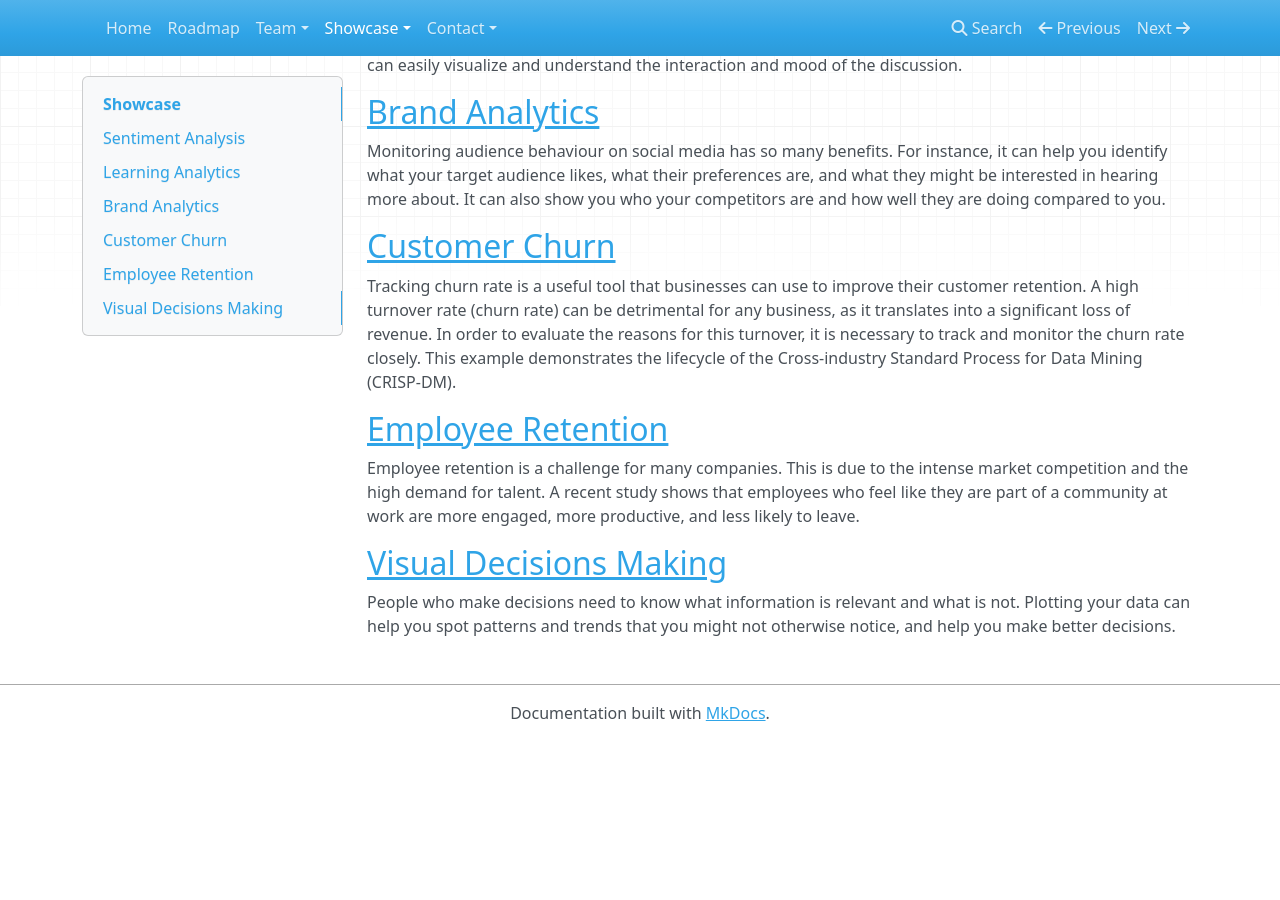
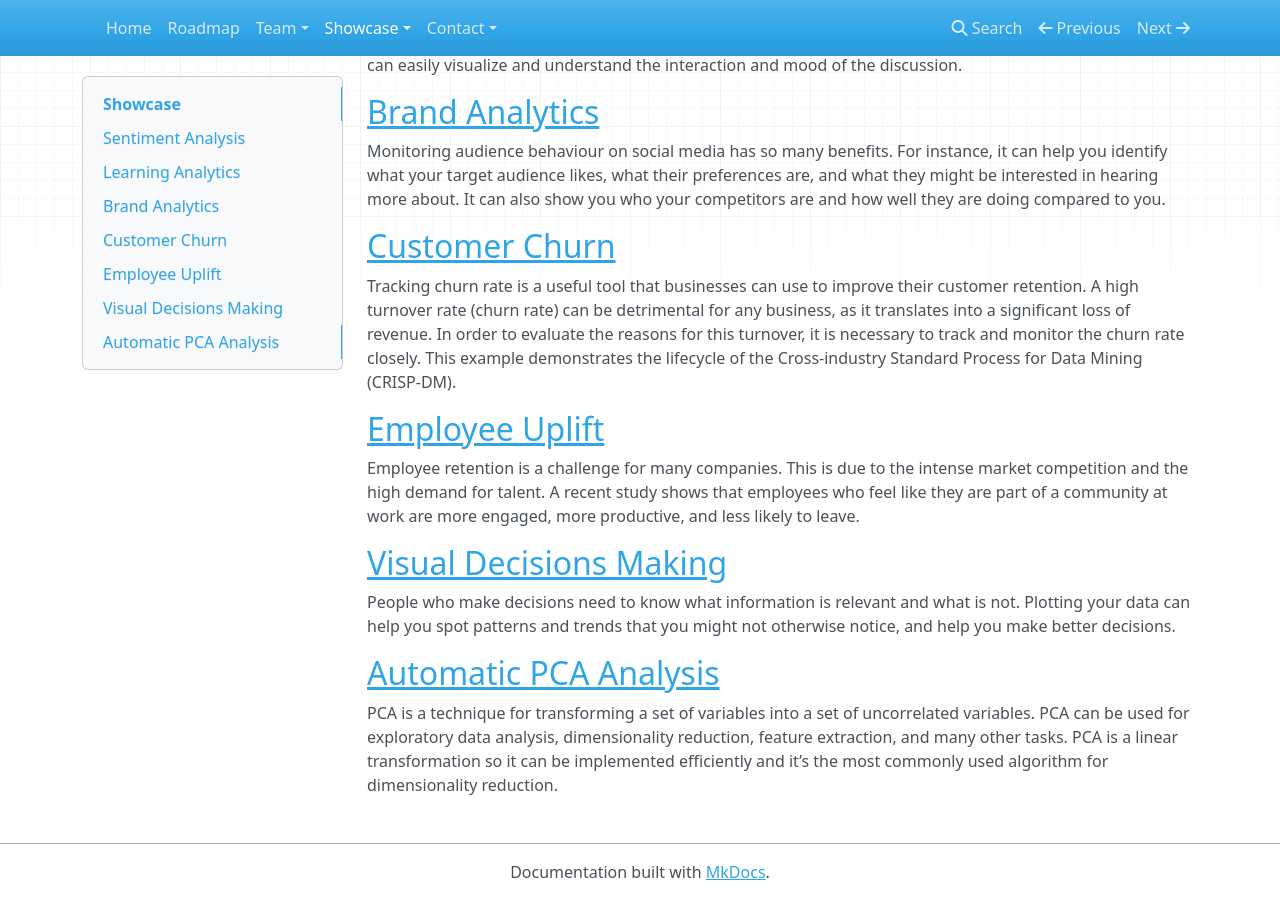
Before and after one commit to michaelborck/tbac, an MkDocs documentation site: the page built from docs/showcase/index.md, in a window 1280 px wide and 900 px high, scrolled down 532 px. Built offline with MkDocs 1.6.1, drawn with Linux system fonts in a browser that asks for light colours; nearby versions of some CDN libraries; before the commit the page ends 1273 px from its top, so only the background shows below that.

Commit message:
Completed more example, and restructured showcase directories

```diff
--- a/docs/showcase/index.md
+++ b/docs/showcase/index.md
@@ -44,7 +44,7 @@ to evaluate the reasons for this turnover, it is necessary to track and monitor
 the churn rate closely. This example demonstrates the lifecycle of the
 Cross-industry Standard Process for Data  Mining (CRISP-DM).
 
-## [Employee Retention](employee-retention.md)
+## [Employee Uplift](employee-retention.md)
 
 Employee retention is a challenge for many companies. This is due to the
 intense market competition and the high demand for talent. A recent study
@@ -56,3 +56,11 @@ more engaged, more productive, and less likely to leave.
 People who make decisions need to know what information is relevant and what
 is not. Plotting your data can help you spot patterns and trends that you
 might not otherwise notice, and help you make better decisions.
+
+## [Automatic PCA Analysis](pca-analysis/pca-analysis.md)
+
+PCA is a technique for transforming a set of variables into a set of
+uncorrelated variables. PCA can be used for exploratory data analysis,
+dimensionality reduction, feature extraction, and many other tasks. PCA is a
+linear transformation so it can be implemented efficiently and it’s the most
+commonly used algorithm for dimensionality reduction.
--- a/mkdocs.yml
+++ b/mkdocs.yml
@@ -2,7 +2,6 @@ site_name: ''
 site_url: https://businessanalyticscentre.website/
 site_description: Democratising Analytics, Increasing Collaborations, Industry Focused
 site_author: TBAC Team
-
 
 theme:
     name: mkdocs
@@ -27,15 +26,17 @@ nav:
         - Blackboard Discussion: showcase/discussion-board/discussion-board.md
         - Brand Analytics: showcase/brand-analytics/brand-analytics.md
         - Customer Churn:
-            - Overview: showcase/customer-churn/00_crisp-dm.md
-            - Business Understanding: showcase/customer-churn/01_business-understanding.md
+            - Overview: showcase/customer-churn/00_crisp-dm/00_crisp-dm.md
+            - Business Understanding: showcase/customer-churn/01_business-understanding/01_business-understanding.md
             - Data Understanding: showcase/customer-churn/02_data-understanding/02_data-understanding.md
-            - Data Preparation: showcase/customer-churn/03_data-preparation.md
-            - Modeling: showcase/customer-churn/04_modeling.md
+            - Data Preparation: showcase/customer-churn/03_data-preparation/03_data-preparation.md
+            - Modeling: showcase/customer-churn/04_modeling/04_modeling.md
             - Evaluation: showcase/customer-churn/05_evaluation/05_evaluation.md
-            - Deployment: showcase/customer-churn/06_deployment.md
-        - Employee Retention: showcase/employee-retention.md
+            - Deployment: showcase/customer-churn/06_deployment/06_deployment.md
+        - Employee Uplift: showcase/employee-uplift/employee-uplift.md
         - Visual Decisions: showcase/visual-decisions/visual-decisions.md
+        - Automated PCA: showcase/pca-analysis/pca-analysis.md
+
     - Contact:
         - A.Prof Nik Thompson: "mailto:nik.thompson@curtin.edu.au?subject=Discuss%20Business%20Analytics"
         - Dr Luke Butcher: "mailto:luke.butcher@curtin.edu.au?subject=Discuss%20Business%20Analytics"
```
Also changed, not shown: docs/showcase/customer-churn/00_crisp-dm/00_crisp-dm.md (renamed from docs/showcase/customer-churn/00_crisp-dm.md, +7 -7 lines), docs/showcase/customer-churn/06_deployment/06_deployment.md (renamed from docs/showcase/customer-churn/06_deployment.md, +4 -0 lines), docs/showcase/employee-uplift/employee-uplift.md (renamed from docs/showcase/employee-retention.md, +1 -1 lines), docs/showcase/pca-analysis.md (deleted, +0 -4 lines), docs/showcase/pca-analysis/pca-analysis.md (added, +22 -0 lines), docs/showcase/customer-churn/00_crisp-dm/CRISP-DM_Process_Diagram.png (renamed from docs/showcase/customer-churn/CRISP-DM_Process_Diagram.png), docs/showcase/customer-churn/01_business-understanding/01_business-understanding.md (renamed from docs/showcase/customer-churn/01_business-understanding.md), docs/showcase/customer-churn/03_data-preparation/03_data-preparation.md (renamed from docs/showcase/customer-churn/03_data-preparation.md), docs/showcase/customer-churn/04_modeling/04_modeling.md (renamed from docs/showcase/customer-churn/04_modeling.md), docs/showcase/customer-churn/06_deployment/customer_churn.png (added), docs/showcase/pca-analysis/pca_plot.png (added), docs/showcase/pca-analysis/pca_start.png (added).
